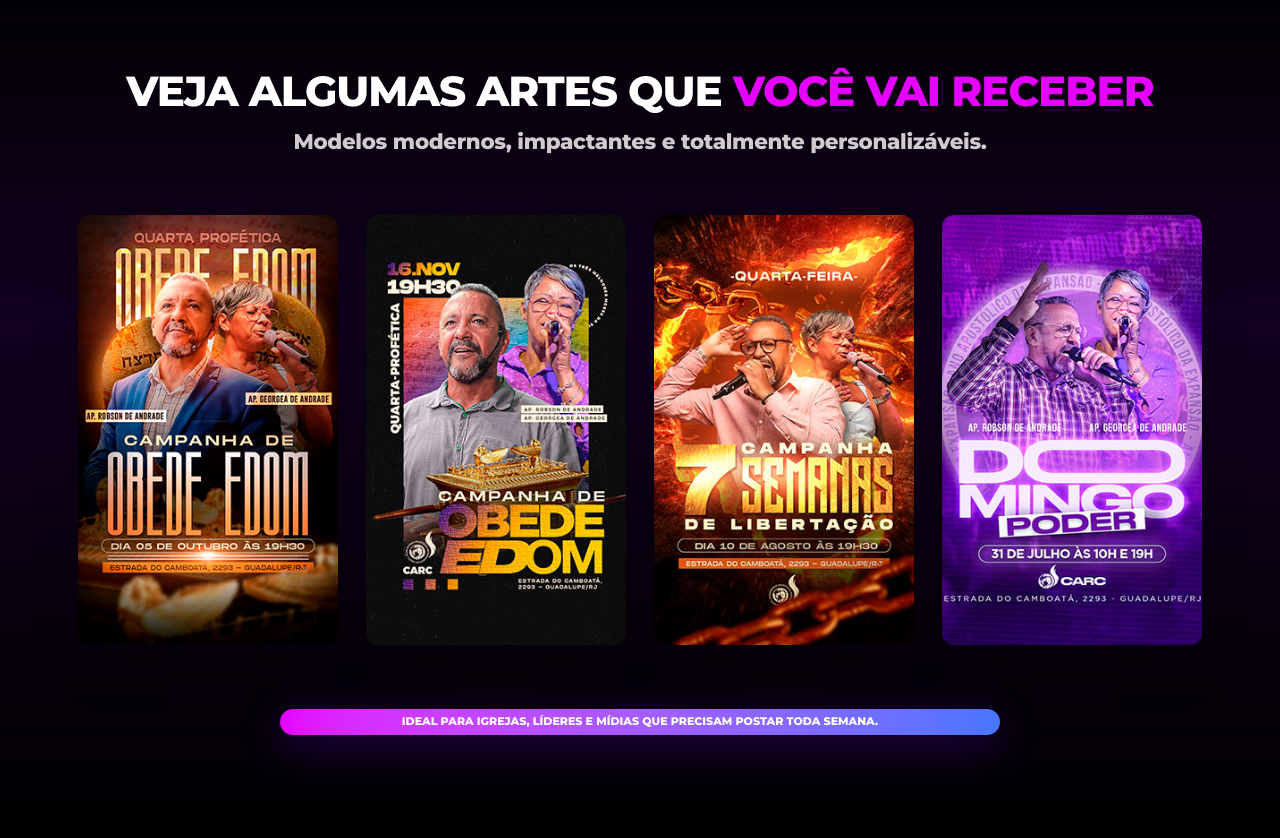
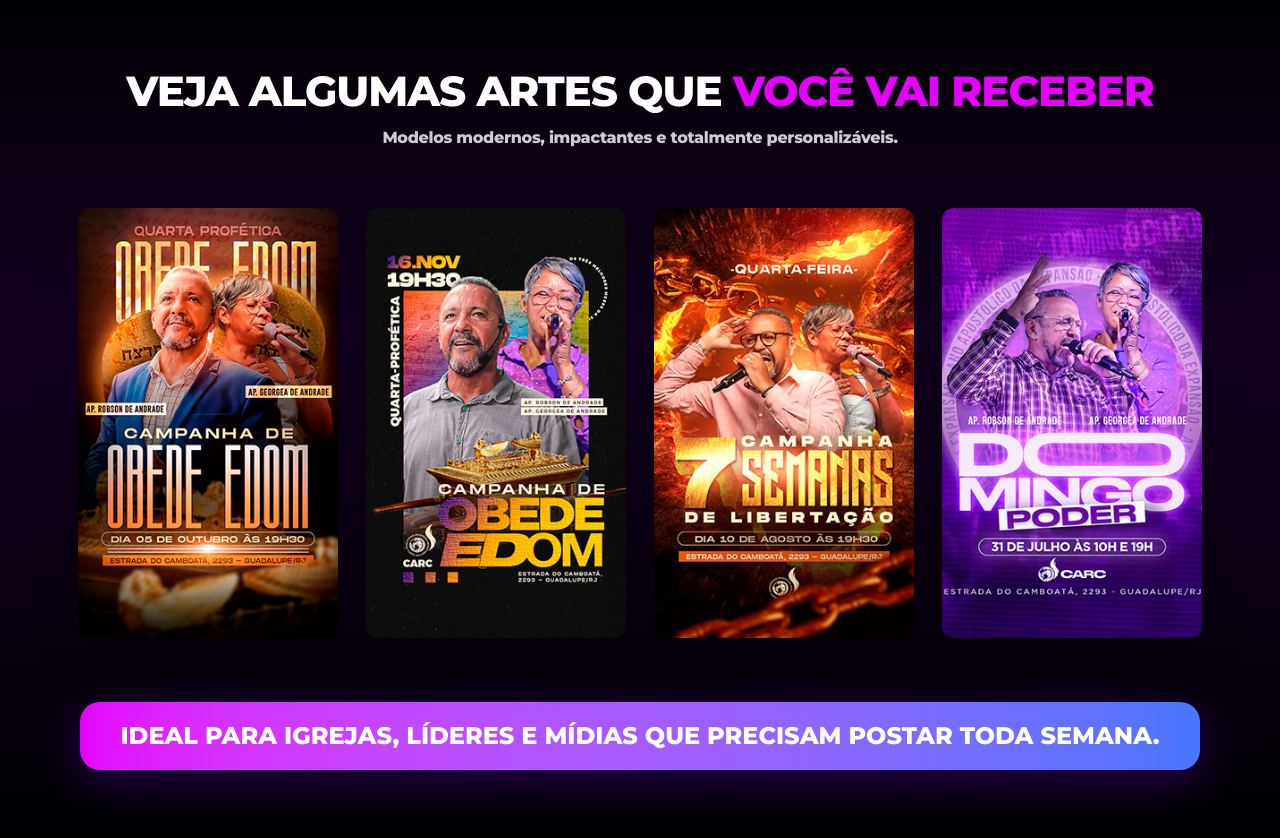
Before and after one commit to jrmacbrandt/Leo-Tondella, a React (Vite) app: page / in a window 1280 px wide. Shown: the part 900-1738 px from the top of the page. Built offline with nearby package versions, Linux system fonts and the light colour scheme.

Commit message:
style: aumentar fonte do banner ideal para 18pt

```diff
--- a/src/App.tsx
+++ b/src/App.tsx
@@ -89,8 +89,8 @@ export default function App() {
             {/* Text Content */}
             <div className="w-full lg:w-[60%] flex flex-col items-center lg:items-start text-center lg:text-left px-2 sm:px-0">
               <h1 className="font-heading font-[900] text-[24px] lg:text-[39px] leading-[1.03] mb-4 drop-shadow-2xl w-full max-w-[580px] text-white">
-                Pare de criar artes do zero.<br/>
-                <span className="text-brand-magenta">Artes Gospel 100% Editáveis<br/>
+                Pare de criar artes do zero.<br />
+                <span className="text-brand-magenta">Artes Gospel 100% Editáveis<br />
                   para sua igreja em minutos.</span>
               </h1>
 
@@ -136,7 +136,7 @@ export default function App() {
             <h2 className="font-heading font-[900] text-[42px] uppercase mb-4 tracking-tight leading-none text-white">
               VEJA ALGUMAS ARTES QUE <span className="text-brand-magenta">VOCÊ VAI RECEBER</span>
             </h2>
-            <p className="text-white/80 text-[16pt] font-medium max-w-3xl mx-auto leading-tight">
+            <p className="text-white/80 text-[16px] font-medium max-w-3xl mx-auto leading-tight">
               Modelos modernos, impactantes e totalmente personalizáveis.
             </p>
           </div>
@@ -186,8 +186,8 @@ export default function App() {
           </div>
 
           {/* Banner Ideal */}
-          <div className="bg-gradient-to-r from-brand-magenta to-brand-blue rounded-[20px] mx-auto shadow-[0_10px_40px_rgba(123,0,255,0.3)] w-full md:w-[720px] h-auto md:h-[26px] flex items-center justify-center p-2 md:p-0">
-            <span className="text-white font-[800] text-[11px] uppercase tracking-normal text-center">
+          <div className="bg-gradient-to-r from-brand-magenta to-brand-blue rounded-[20px] mx-auto shadow-[0_10px_40px_rgba(123,0,255,0.3)] w-full md:w-fit px-10 py-4 flex items-center justify-center">
+            <span className="text-white font-[800] text-[18pt] uppercase tracking-normal text-center">
               IDEAL PARA IGREJAS, LÍDERES E MÍDIAS QUE PRECISAM POSTAR TODA SEMANA.
             </span>
           </div>
@@ -198,7 +198,7 @@ export default function App() {
       <section className="pt-[140px] pb-[120px] relative overflow-hidden section-gradient">
         <div className="container-custom text-center relative z-10">
           <h2 className="text-[22px] md:text-[48px] font-[900] mb-8 md:mb-14 uppercase leading-tight text-white px-4">
-            ADQUIRINDO O PACK GOSPEL HOJE<br/>
+            ADQUIRINDO O PACK GOSPEL HOJE<br />
             VOCÊ LEVA TUDO ISSO DE BÔNUS
           </h2>
 
@@ -457,7 +457,7 @@ export default function App() {
 
             <div className="text-center md:text-left max-w-lg">
               <h3 className="text-[36px] font-[900] mb-4 uppercase leading-tight text-white drop-shadow-lg">
-                 SE VOCÊ NÃO GOSTAR,<br/>DEVOLVEMOS SEU DINHEIRO.
+                SE VOCÊ NÃO GOSTAR,<br />DEVOLVEMOS SEU DINHEIRO.
               </h3>
               <p className="text-white/90 text-[18px] font-medium leading-[1.6] drop-shadow-sm">
                 Teste o Pack Gospel por 7 dias sem risco. Se por algum motivo você não se sentir satisfeito, é só solicitar o estorno direto pela plataforma que eu devolvo todo o seu investimento sem burocracia.
```
Lines whose indentation alone changed are shown as unchanged.
